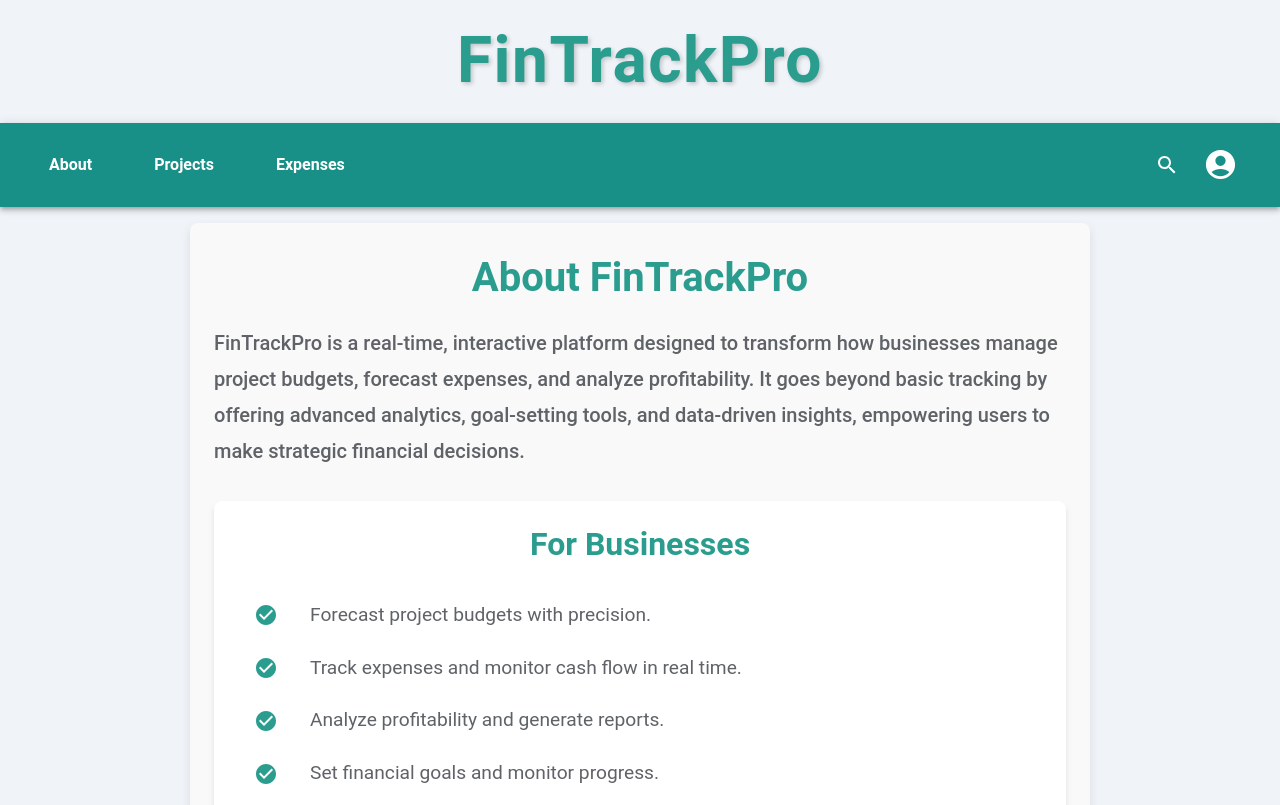
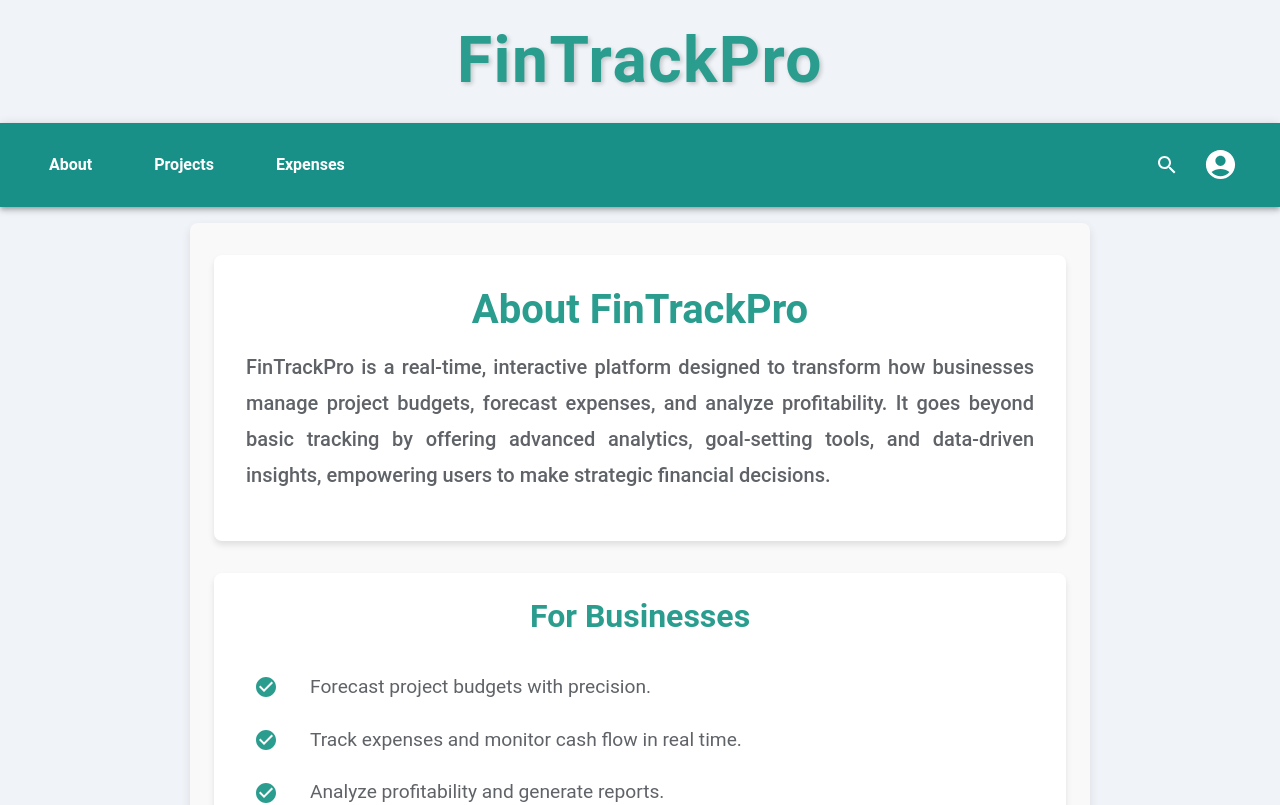
Before and after one commit to ronniearistil/FinTrackPro-Full-Stack.v3, a React (Create React App) app in the folder client/: page /about in a window 1280 px wide. Shown: the top 805 px of the page. Built offline with nearby package versions, Linux system fonts and the light colour scheme; no server answers.

Commit message:
Update UI for homepage and navbarv2 _reversal_with improvements

```diff
--- a/client/src/Components/Layout/AboutUs.jsx
+++ b/client/src/Components/Layout/AboutUs.jsx
@@ -1,5 +1,5 @@
 import React from 'react';
-import { Typography, Container, Button, Box, List, ListItem, ListItemIcon, ListItemText } from '@mui/material';
+import { Typography, Container, Button, Box, List, ListItem, ListItemIcon, ListItemText, Paper } from '@mui/material';
 import CheckCircleIcon from '@mui/icons-material/CheckCircle';
 import { useNavigate } from 'react-router-dom';
 
@@ -17,11 +17,23 @@ const AboutUs = () => {
                 boxShadow: '0 4px 10px rgba(0, 0, 0, 0.1)',
             }}
         >
+            {/* About FinTrackPro Section in a Box */}
+            <Paper
+                elevation={3}
+                sx={{
+                    padding: '2rem',
+                    textAlign: 'center',
+                    borderRadius: '8px',
+                    backgroundColor: 'white',
+                    marginBottom: '2rem',
+                    boxShadow: '0 4px 6px rgba(0, 0, 0, 0.1)',
+                }}
+            >
                 <Typography
                     variant="h3"
                     sx={{
                         fontWeight: 'bold',
-                    marginBottom: '1.5rem',
+                        marginBottom: '1rem',
                         color: '#2a9d8f',
                         fontSize: '2.5rem',
                     }}
@@ -34,16 +46,18 @@ const AboutUs = () => {
                     sx={{
                         lineHeight: 1.8,
                         color: '#5f6368',
-                    textAlign: 'left',
+                        textAlign: 'justify',
                         fontSize: '1.25rem',
                     }}
                 >
                     FinTrackPro is a real-time, interactive platform designed to transform how businesses manage project
-                budgets, forecast expenses, and analyze profitability. It goes beyond basic tracking by offering advanced
-                analytics, goal-setting tools, and data-driven insights, empowering users to make strategic financial
-                decisions.
+                    budgets, forecast expenses, and analyze profitability. It goes beyond basic tracking by offering
+                    advanced analytics, goal-setting tools, and data-driven insights, empowering users to make strategic
+                    financial decisions.
                 </Typography>
+            </Paper>
 
+            {/* For Businesses Section */}
             <Box
                 sx={{
                     marginTop: '2rem',
@@ -89,6 +103,7 @@ const AboutUs = () => {
                 </List>
             </Box>
 
+            {/* About the Developer Section */}
             <Box
                 sx={{
                     marginTop: '2rem',
@@ -115,7 +130,7 @@ const AboutUs = () => {
                     sx={{
                         lineHeight: 1.8,
                         color: '#5f6368',
-                        textAlign: 'left',
+                        textAlign: 'justify',
                         fontSize: '1.25rem',
                     }}
                 >
```
Lines whose indentation alone changed are shown as unchanged.
